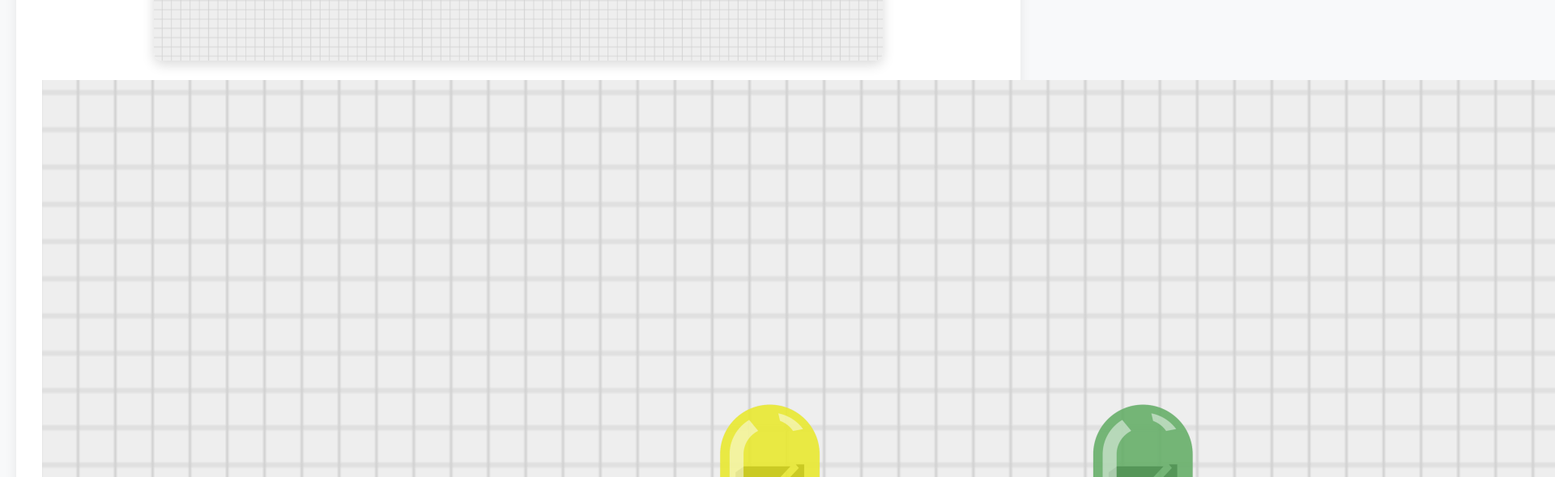
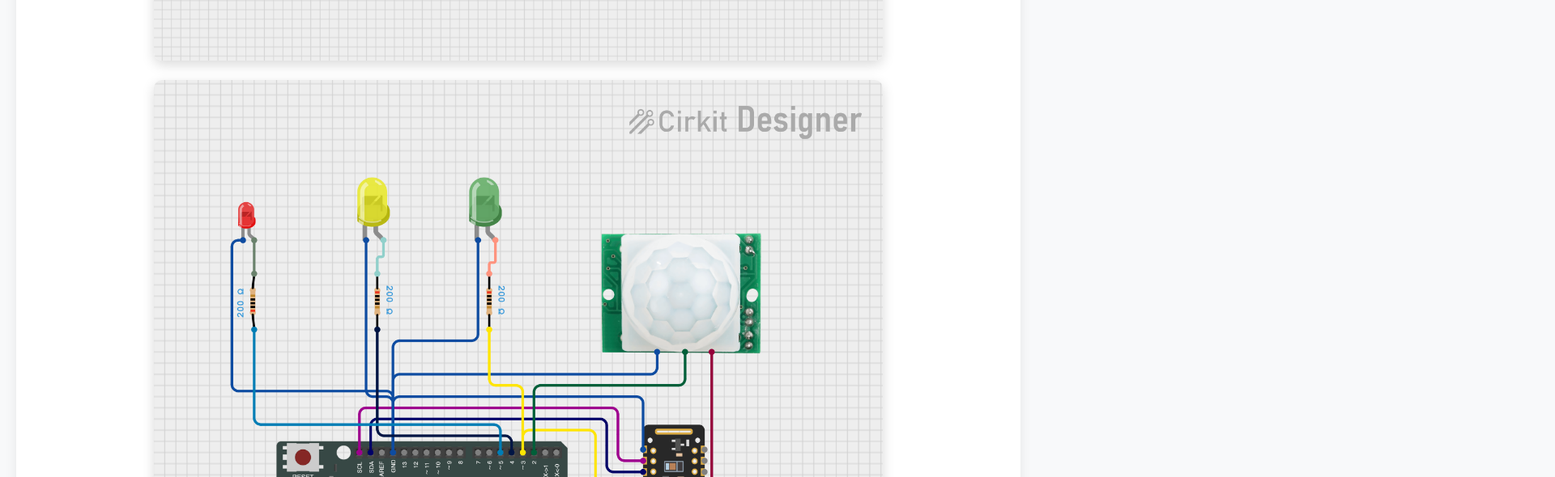
Before and after one commit to EyaRejeb/home-trainer-wiki, a plain HTML site: page index.html in a window 1280 px wide. Shown: the part 1186-1776 px from the top of the page at 81% size, 1920 px wide, since content can reach past the window. Drawn offline with Linux system fonts and the light colour scheme.

Commit message:
Home Trainer Wiki

```diff
--- a/index.html
+++ b/index.html
@@ -102,7 +102,7 @@
     margin: 1.5rem auto;
     border-radius: 10px;
     box-shadow: 0 5px 15px rgba(0,0,0,0.15);"/>
-                <img src="./assets/circuit_image2.png" styme="width: 100%;
+                <img src="./assets/circuit_image2.png" style="width: 100%;
     max-width: 900px;
     display: block;
     margin: 1.5rem auto;
```
